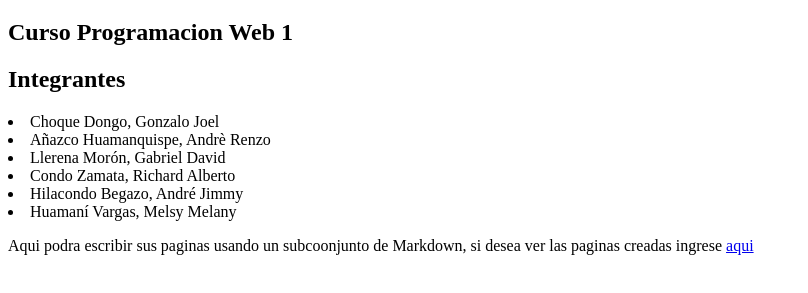
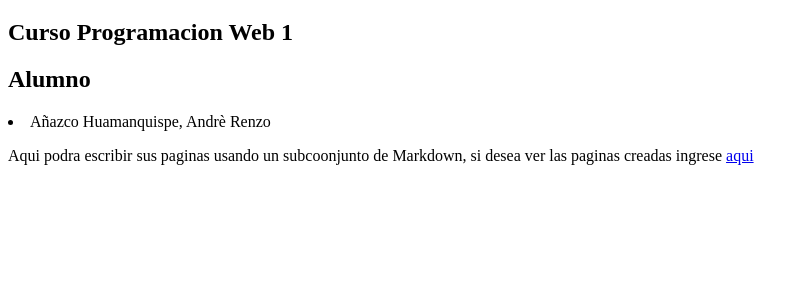
Before and after one commit to AndreRH09/Wikipedia_Avance1, a plain HTML site: page index.html in a window 1280 px wide. Shown: the part 61-354 px from the top of the page, without its empty margins (0-808 px from the left). Drawn offline with Linux system fonts and the light colour scheme.

```diff
--- a/index.html
+++ b/index.html
@@ -11,13 +11,9 @@
 <body>
     <h1>WikiPedia 0.1</h1>
     <h2>Curso Programacion Web 1</h2>
-    <h2>Integrantes</h2>
-    <li>Choque Dongo, Gonzalo Joel</li>
+    <h2>Alumno</h2>
     <li>Añazco Huamanquispe, Andrè Renzo</li>
-    <li>Llerena Morón, Gabriel David</li>
-    <li>Condo Zamata, Richard Alberto</li>
-    <li>Hilacondo Begazo, André Jimmy</li>
-    <li>Huamaní Vargas, Melsy Melany</li>
+
     <p>Aqui podra escribir sus paginas usando un subcoonjunto de Markdown, si desea ver las paginas creadas ingrese <a
             href=".\cgi-bin\list.pl"> aqui </a> </p>
 </body>
```
Also changed, not shown: 2 other files.
